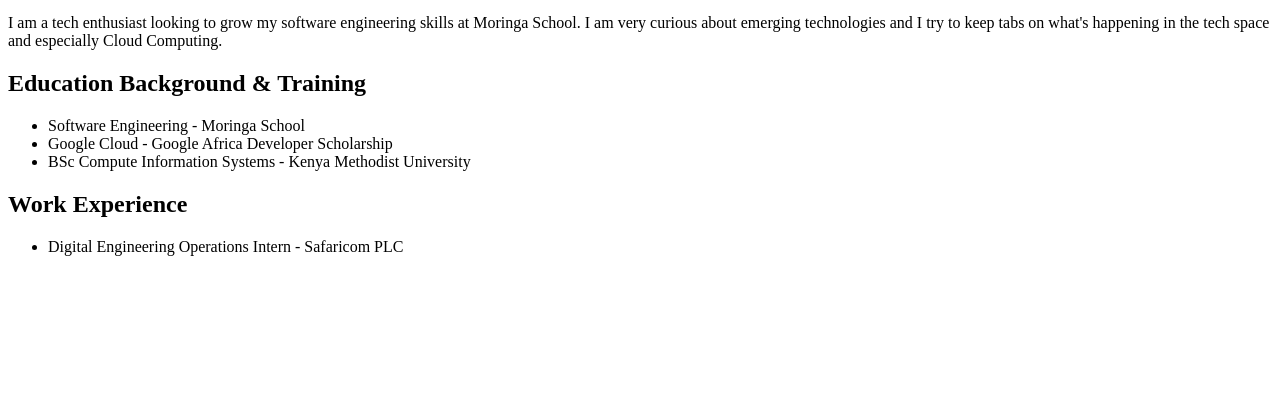
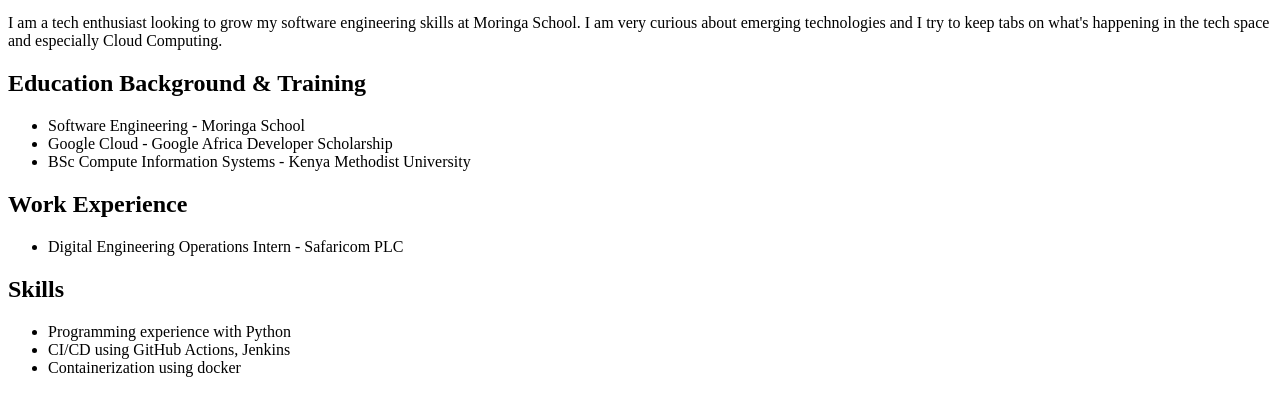
Before and after one commit to martwebber/portfolio, a plain HTML site: page index.html in a window 1280 px wide. Shown: the part 245-660 px from the top of the page. Drawn offline with Linux system fonts and the light colour scheme.

Commit message:
Add skills section

```diff
--- a/index.html
+++ b/index.html
@@ -32,7 +32,14 @@
             <ul>
                 <li>Digital Engineering Operations Intern - Safaricom PLC</li>
             </ul>
-
+        </div>
+        <div id="skills">
+            <h2>Skills</h2>
+            <ul>
+                <li>Programming experience with Python</li>
+                <li>CI/CD using GitHub Actions, Jenkins</li>
+                <li>Containerization using docker</li>
+            </ul>
         </div>
     </div>
     <script src="./js/index.js" type="text/"></script>
```
